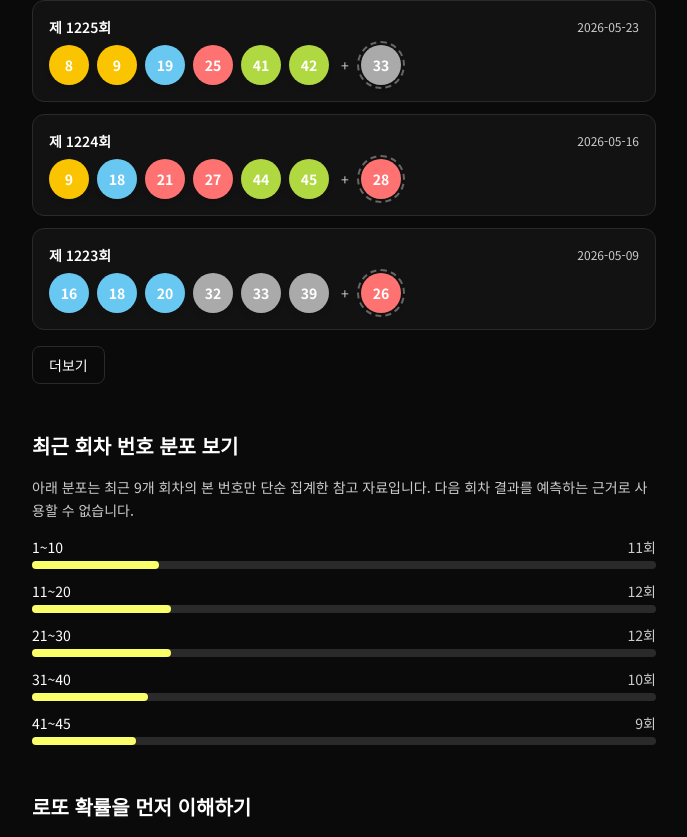
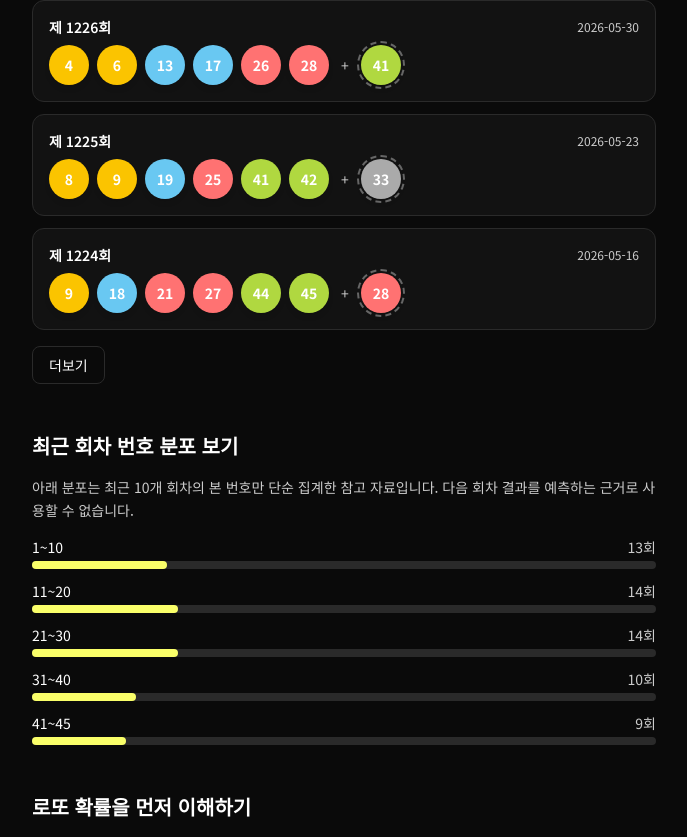
Before and after one commit to willkim11/dailypicklab, a Next.js app: page /lotto in a window 1280 px wide. Shown: the part 552-1389 px from the top of the page, without its empty margins (296-983 px from the left). Built offline with nearby package versions, Linux system fonts and the light colour scheme.

Commit message:
Update lotto result for round 1226

```diff
--- a/app/lotto/LottoClient.tsx
+++ b/app/lotto/LottoClient.tsx
@@ -67,6 +67,7 @@ const RECENT_RESULTS_PAGE_SIZE = 5;
 
 // 지난 회차 당첨번호 (수동 업데이트)
 const RECENT_RESULTS = [
+  { round: 1226, date: "2026-05-30", numbers: [4, 6, 13, 17, 26, 28], bonus: 41 },
   { round: 1225, date: "2026-05-23", numbers: [8, 9, 19, 25, 41, 42], bonus: 33 },
   { round: 1224, date: "2026-05-16", numbers: [9, 18, 21, 27, 44, 45], bonus: 28 },
   { round: 1223, date: "2026-05-09", numbers: [16, 18, 20, 32, 33, 39], bonus: 26 },
```
